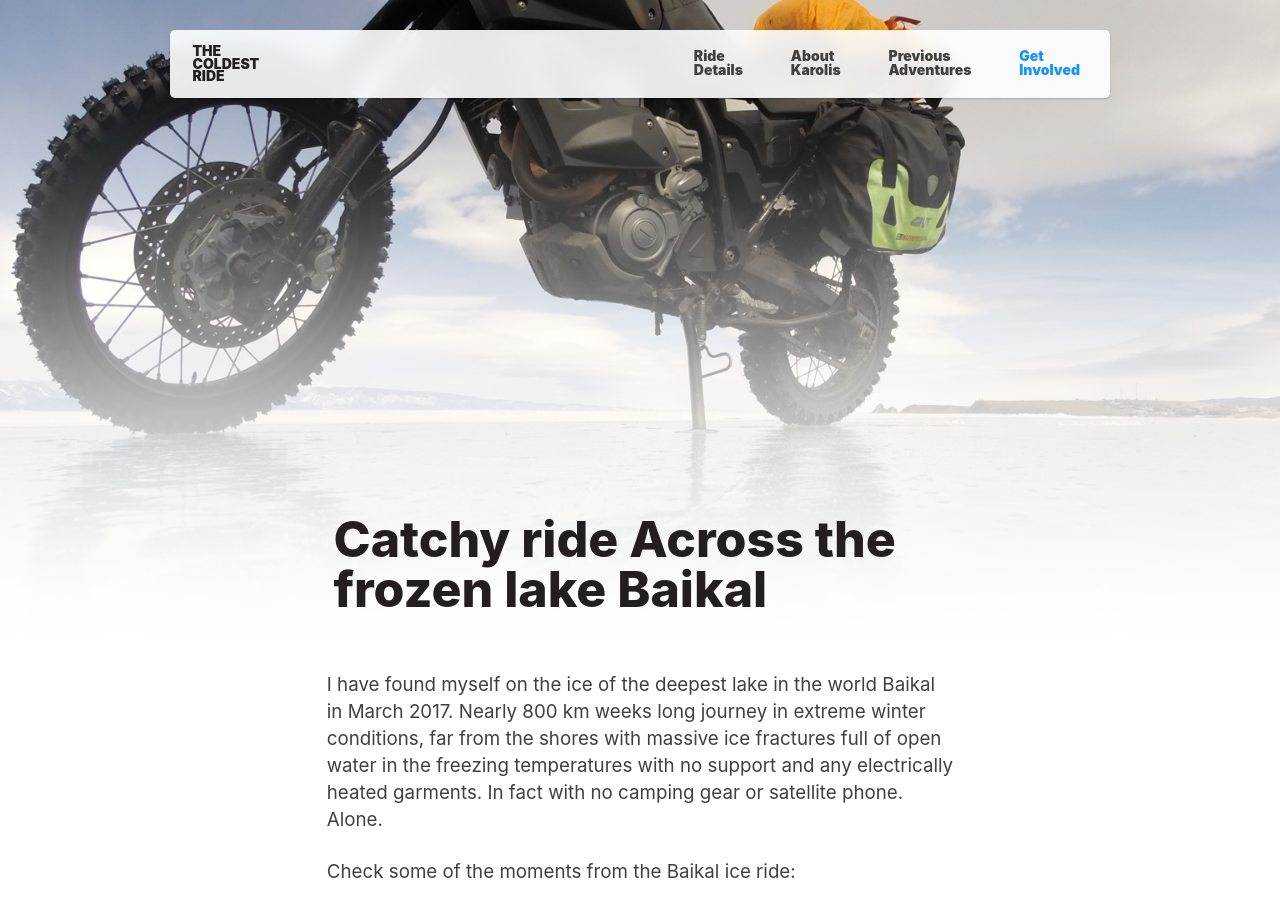
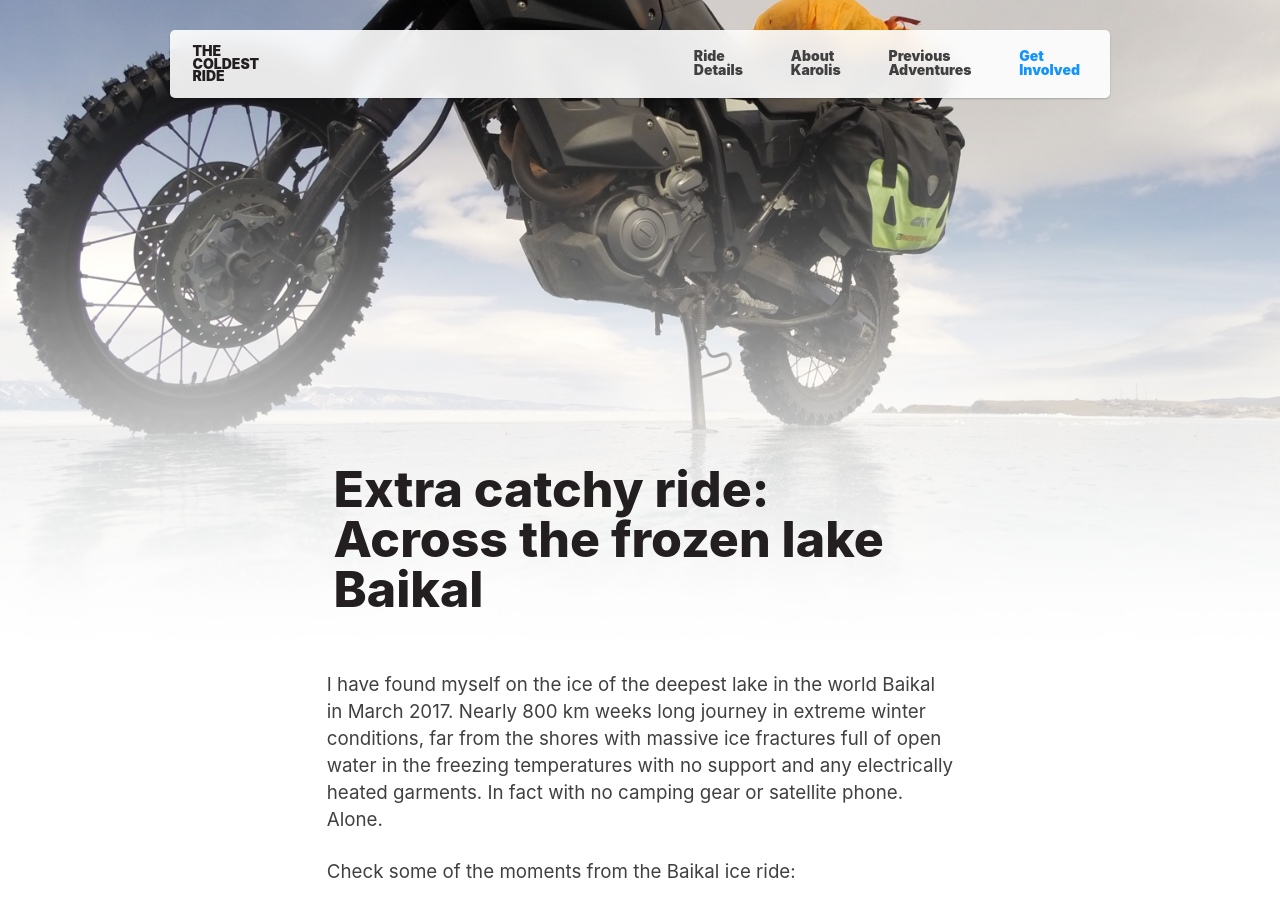
Before and after one commit to karolismieliauskas/thecoldestride.com, a Jekyll site: the page built from pages/baikal.html, in a window 1280 px wide and 900 px high. Built offline with Jekyll 4.4.1, drawn with Linux system fonts in a browser that asks for light colours.

Commit message:
Update baikal.yml

```diff
--- a/_data/baikal.yml
+++ b/_data/baikal.yml
@@ -1,5 +1,5 @@
 hero:
-  title: "Catchy ride Across the frozen lake Baikal"
+  title: "Extra catchy ride: Across the frozen lake Baikal"
 body: |
  I have found myself on the ice of the deepest lake in the world Baikal in March 2017. Nearly 800 km weeks long journey in extreme winter conditions, far from the shores with massive ice fractures full of open water in the freezing temperatures with no support and any electrically heated garments. In fact with no camping gear or satellite phone. Alone.
 
```
